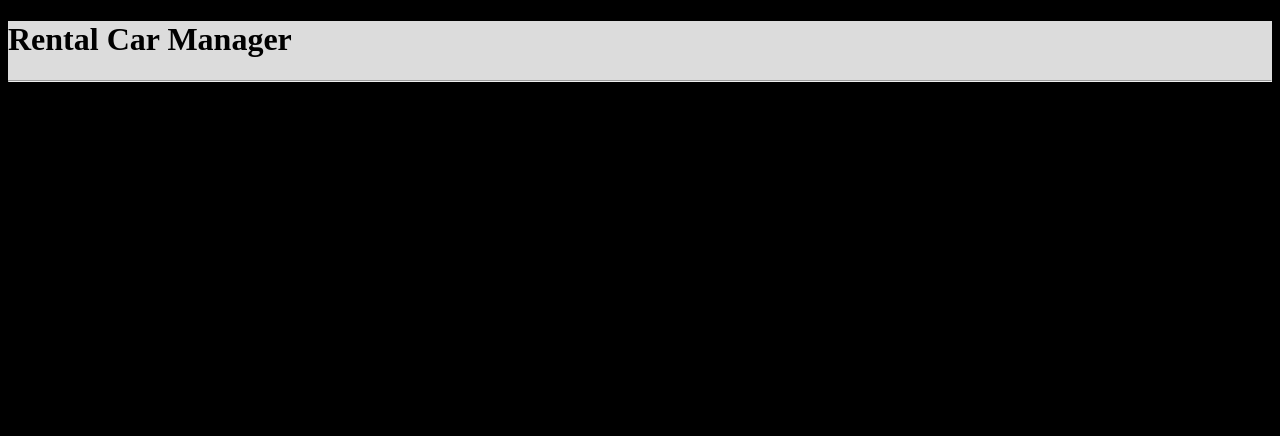
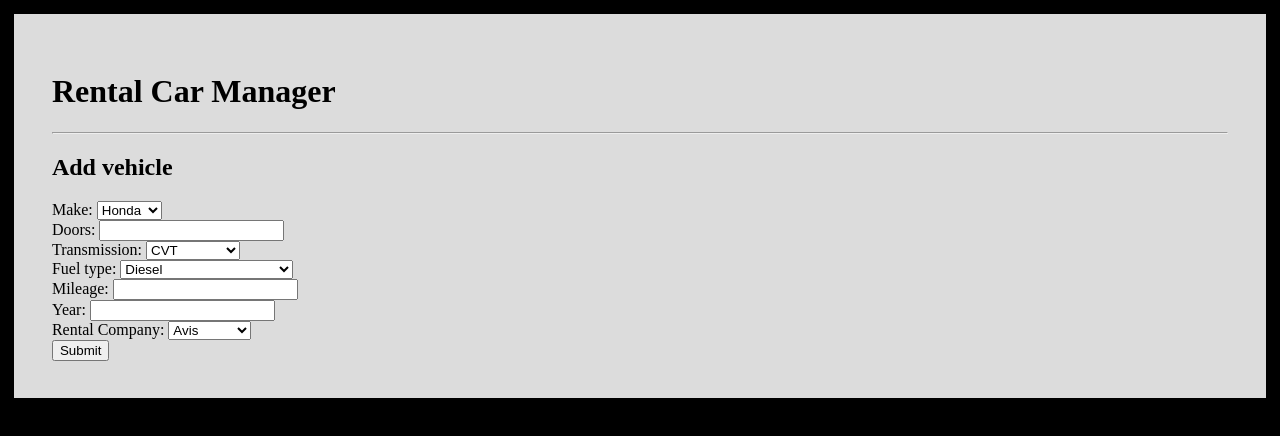
Before and after one commit to angelomilien/rental-car_frontend, a plain HTML site: page index.html in a window 1280 px wide. Drawn offline with Linux system fonts and the light colour scheme; no server answers.

Commit message:
added form for vehicle

```diff
--- a/index.html
+++ b/index.html
@@ -15,6 +15,54 @@
     <body>
        <div class="diva">
            <h1>Rental Car Manager</h1><hr>
+           <div>
+                <h2>Add vehicle</h2>
+                <form id="vehicle-form">
+                    <label for="vehicle-make">Make:</label>
+                    <select name="make" id="vehicle-make">
+                        <option value="honda">Honda</option>
+                        <option value="ford">Ford</option>
+                        <option value="bmw">Bmw</option>
+                        <option value="audi">Audi</option>
+                        <option value="licncoln">Lincoln</option>
+                        <option value="buick">Buick</option>
+                    </select><br>
+
+                    <label for="vehicle-doors">Doors:</label>
+                    <input type="text" name="doors" id="vehicle-doors"/><br>
+
+                    <label for="vehicle-transmission">Transmission:</label>
+                    <select name="transmission" id="transmission">
+                        <option value="cvt">CVT</option>
+                        <option value="manual">Manual</option>
+                        <option value="automatic">Automatic</option>
+                        <option value="automanual">Automanual</option>
+                    </select><br>
+
+                    <label for="vehicle-fuel_type">Fuel type:</label>
+                    <select name="fuel_type" id="vehicle-fuel-type">
+                        <option value="diesel">Diesel</option>
+                        <option value="gasoline_hybrid">Gasoline Hybrid</option>
+                        <option value="E-85/Gasoline">E-85/Gasoline</option>
+                        <option value="ethanol">Ethanol</option>
+                        <option value="Compressed_Natural_Gas"> Compressed Natural Gas</option>
+                    </select><br>
+
+                    <label for="mileage">Mileage:</label>
+                    <input type="text" name="mileage" id="vehicle-mileage"/><br/>
+
+                    <label for="vehicle-year">Year:</label>
+                    <input type="text" name="year" id="vehicle-year"/><br/>
+
+                    <label for="vehicle-rental-company">Rental Company:</label>
+                    <select name="rental_company_id" id="vehicle-rental-company">
+                        <option value="avis">Avis</option>
+                        <option value="enterprise">Enterprise</option>
+                        <option value="budget">Budget</option>
+                    </select></br>
+                    <input type="submit" value="Submit" />
+                </form>
+           </div>
            <div id="vechicle-form"></div>
            <div id="rental_company-form"></div>
            <div id="vehicles-cont"></div>
--- a/src/vehicle.js
+++ b/src/vehicle.js
@@ -44,6 +44,11 @@ class Vehicle {
     setToDom(){
         Vehicle.cont.appendChild(this.render())
     }
+    setOption(make){
+        // debugger
+        select = this.document.getElementById("make");
+
+    }
 }
 
 
--- a/src/vehicle_service.js
+++ b/src/vehicle_service.js
@@ -14,4 +14,6 @@ class VehicleApi {
         })
         .catch()
     }
+
+
 }
--- a/style.css
+++ b/style.css
@@ -1,7 +1,9 @@
 body {
   background-color: black;
+  padding: 0.5%;
 }
 
 .diva {
   background-color: gainsboro;
+  padding: 3%;
 }
```
Lines whose indentation alone changed are shown as unchanged.
